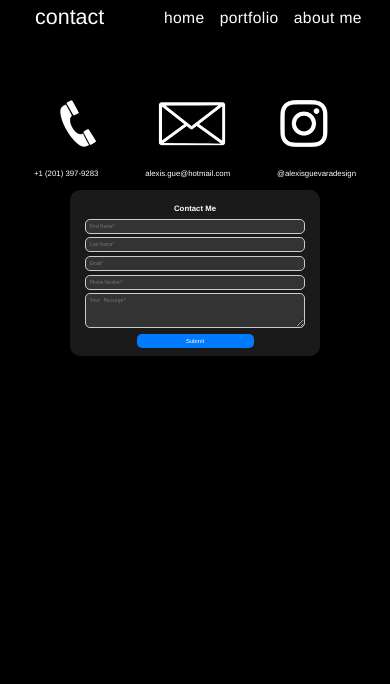
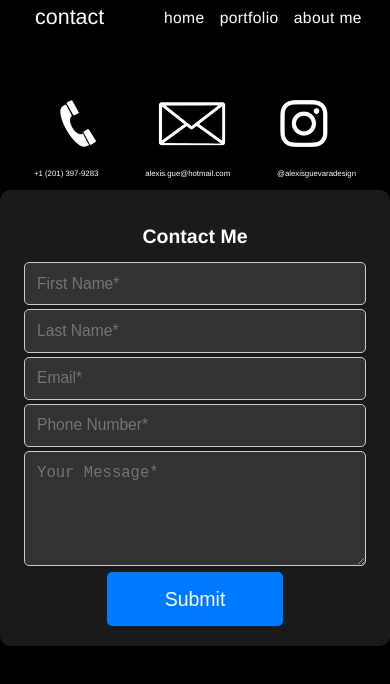
Before and after one commit to alexisdguevara/alexisdguevara.github.io, a plain HTML site: page contact.html in a window 390 px wide. Drawn offline with Linux system fonts and the light colour scheme.

Commit message:
Mobile optimization

```diff
--- a/assets/css/contact.css
+++ b/assets/css/contact.css
@@ -85,3 +85,51 @@
 .contact-form-container button:hover {
   background-color: #0056b3; /* Darker blue on hover */
 }
+
+/* Tablet Optimization */
+@media (max-width: 768px) {
+  .contact-form-container {
+    max-width: 80%; /* Increase width for tablet */
+    padding: 4vw;
+  }
+
+  .contact-form-container h2 {
+    font-size: 4vw; /* Adjust font size for tablet */
+    margin-bottom: 2vw;
+  }
+
+  .contact-form-container input,
+  .contact-form-container textarea {
+    font-size: 2.5vw; /* Increase font size for readability */
+    padding: 2vw;
+  }
+
+  .contact-form-container button {
+    font-size: 3vw; /* Increase button size */
+    padding: 2vw;
+  }
+}
+
+/* Mobile Optimization */
+@media (max-width: 480px) {
+  .contact-form-container {
+    max-width: 90%; /* Full width on mobile */
+    padding: 5vw;
+  }
+
+  .contact-form-container h2 {
+    font-size: 5vw; /* Larger font size for mobile */
+    margin-bottom: 3vw;
+  }
+
+  .contact-form-container input,
+  .contact-form-container textarea {
+    font-size: 4vw; /* Adjust font size for mobile */
+    padding: 3vw;
+  }
+
+  .contact-form-container button {
+    font-size: 5vw; /* Larger button for mobile */
+    padding: 4vw;
+  }
+}
```
Also changed, not shown: assets/css/about.css (+56 -0 lines).
